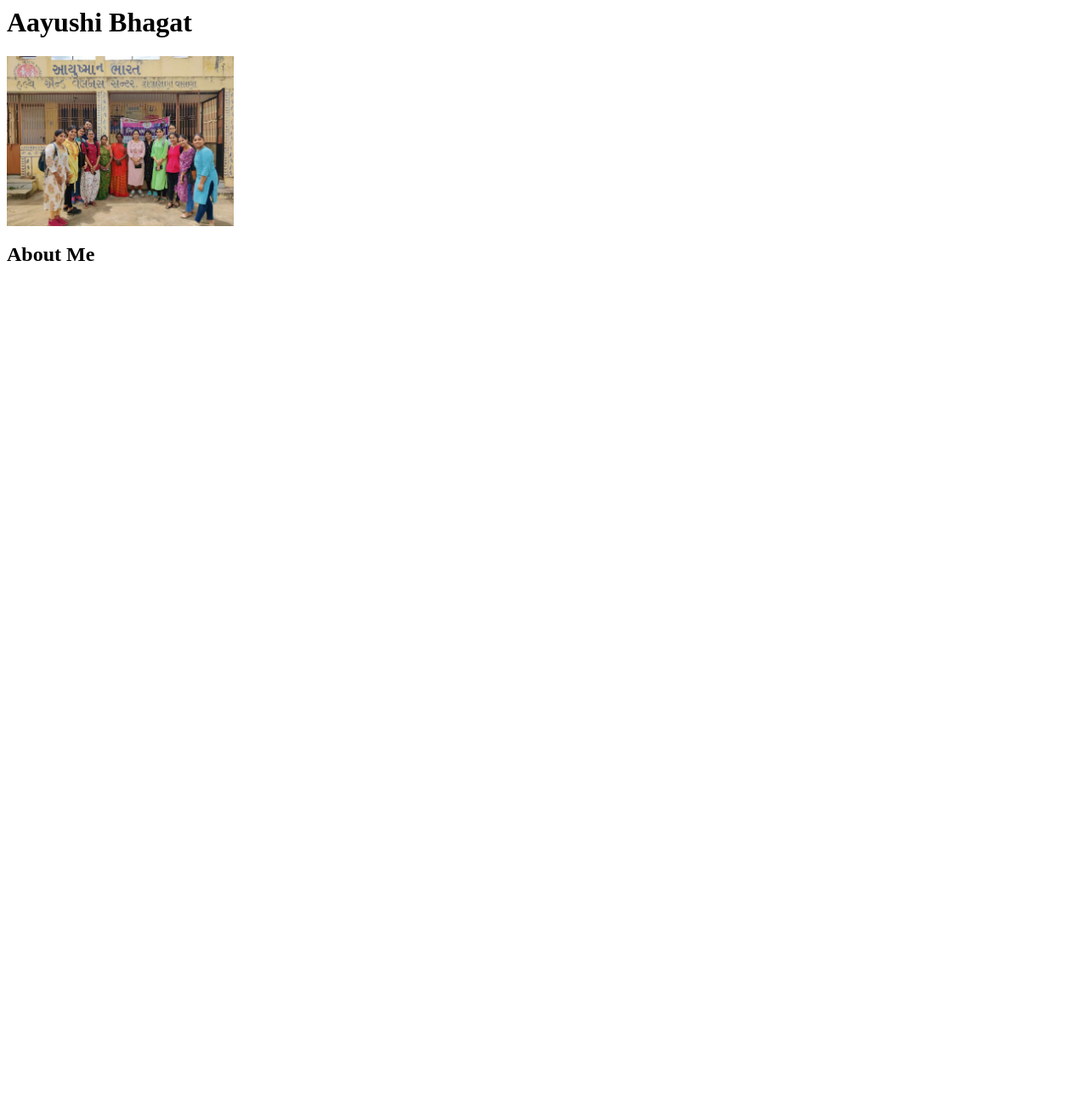
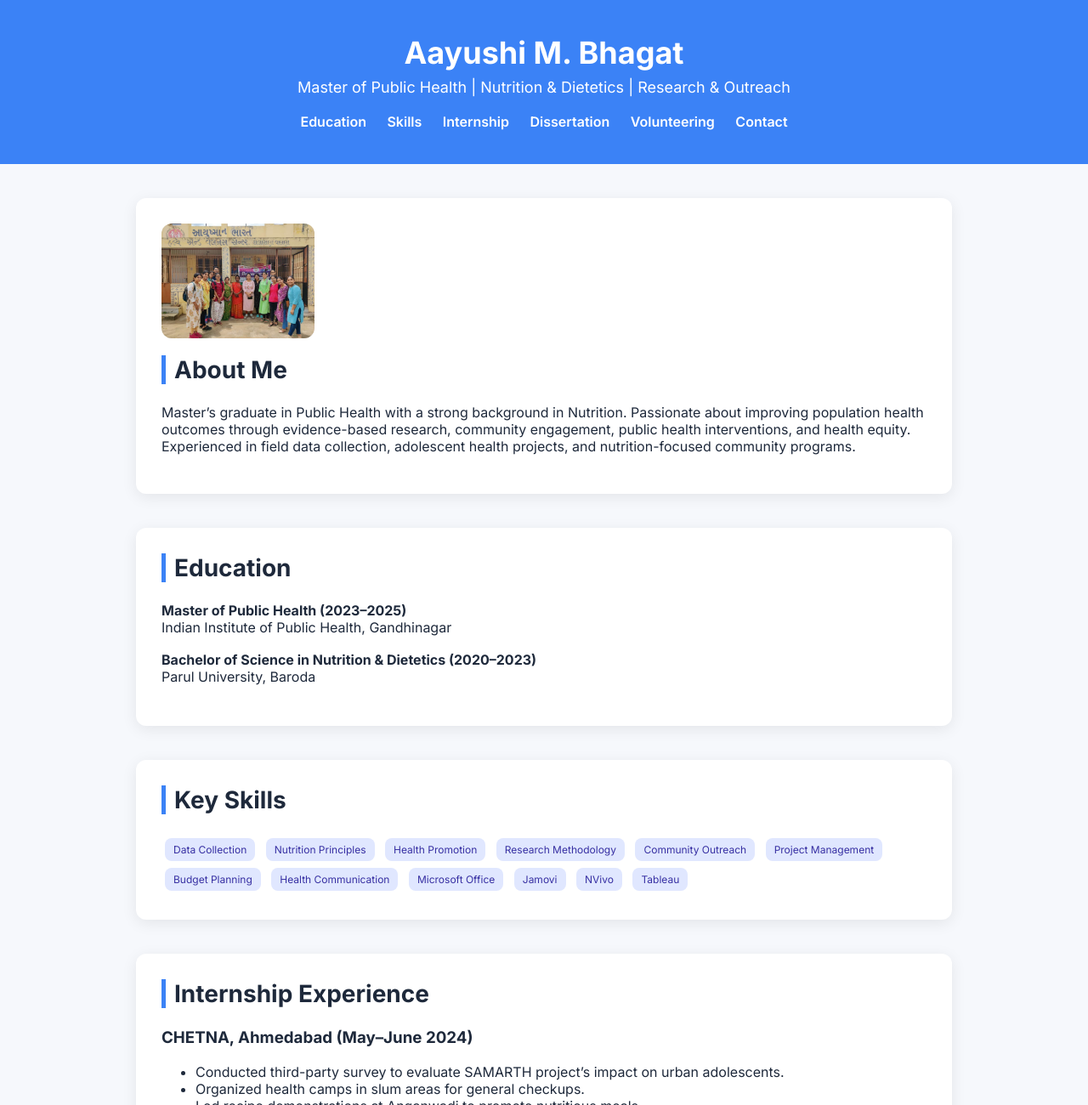
Before and after one commit to aayushimakerghat/aayushimakerghat.github.io, a plain HTML site: page index.html in a window 1280 px wide. Shown: the top 1300 px of the page at 85% size. Before the commit the page ends 800 px from the top, so only its background shows below. Drawn offline with Linux system fonts and the light colour scheme.

Commit message:
Update index.html

```diff
--- a/index.html
+++ b/index.html
@@ -1,10 +1,176 @@
-<html>
+<!DOCTYPE html>
+<html lang="en">
 <head>
-<title>Aayushi Bhagat</title>
+  <meta charset="UTF-8" />
+  <meta name="viewport" content="width=device-width, initial-scale=1.0" />
+  <title>Aayushi Bhagat – Public Health Portfolio</title>
+  <link href="https://fonts.googleapis.com/css2?family=Inter:wght@300;400;600;700&display=swap" rel="stylesheet">
+  <style>
+    body {
+      margin: 0;
+      font-family: 'Inter', sans-serif;
+      background: #f6f8fc;
+      color: #1e293b;
+    }
+    header {
+      background: #3b82f6;
+      color: white;
+      padding: 40px 20px;
+      text-align: center;
+    }
+    header h1 {
+      margin: 0;
+      font-size: 36px;
+      font-weight: 700;
+    }
+    header p {
+      margin: 8px 0 0;
+      font-size: 18px;
+    }
+    nav {
+      margin-top: 20px;
+    }
+    nav a {
+      margin: 0 10px;
+      color: white;
+      text-decoration: none;
+      font-weight: 600;
+    }
+    .section {
+      max-width: 900px;
+      margin: 40px auto;
+      background: white;
+      padding: 30px;
+      border-radius: 12px;
+      box-shadow: 0 4px 18px rgba(0,0,0,0.08);
+    }
+    .section h2 {
+      margin-top: 0;
+      font-size: 28px;
+      border-left: 5px solid #3b82f6;
+      padding-left: 10px;
+    }
+    .item {
+      margin-bottom: 18px;
+    }
+    .tag {
+      display: inline-block;
+      background: #e0e7ff;
+      color: #3730a3;
+      padding: 6px 10px;
+      border-radius: 8px;
+      font-size: 12px;
+      margin: 4px;
+    }
+    footer {
+      text-align: center;
+      padding: 20px;
+      margin-top: 40px;
+      color: #64748b;
+    }
+  </style>
 </head>
+<body>
 
-<body>
-<h1>Aayushi Bhagat</h1>
-<img src="class.jpg" witdth ="200" height="200">
+<header>
+  <h1>Aayushi M. Bhagat</h1>
+  <p>Master of Public Health | Nutrition & Dietetics | Research & Outreach</p>
+  <nav>
+    <a href="#education">Education</a>
+    <a href="#skills">Skills</a>
+    <a href="#internship">Internship</a>
+    <a href="#projects">Dissertation</a>
+    <a href="#volunteering">Volunteering</a>
+    <a href="#contact">Contact</a>
+  </nav>
+</header>
 
-<h2>About Me</h2>
+<section class="section" id="about">
+  <img src="class.jpg" alt="Profile Photo" style="width:180px;border-radius:12px;display:block;margin-bottom:20px;">
+  <h2>About Me</h2>
+  <p>Master’s graduate in Public Health with a strong background in Nutrition. Passionate about improving population health outcomes through evidence-based research, community engagement, public health interventions, and health equity. Experienced in field data collection, adolescent health projects, and nutrition-focused community programs.</p>
+</section>
+
+<section class="section" id="education">
+  <h2>Education</h2>
+  <div class="item"><strong>Master of Public Health (2023–2025)</strong><br>Indian Institute of Public Health, Gandhinagar</div>
+  <div class="item"><strong>Bachelor of Science in Nutrition & Dietetics (2020–2023)</strong><br>Parul University, Baroda</div>
+</section>
+
+<section class="section" id="skills">
+  <h2>Key Skills</h2>
+  <div class="tags">
+    <span class="tag">Data Collection</span>
+    <span class="tag">Nutrition Principles</span>
+    <span class="tag">Health Promotion</span>
+    <span class="tag">Research Methodology</span>
+    <span class="tag">Community Outreach</span>
+    <span class="tag">Project Management</span>
+    <span class="tag">Budget Planning</span>
+    <span class="tag">Health Communication</span>
+    <span class="tag">Microsoft Office</span>
+    <span class="tag">Jamovi</span>
+    <span class="tag">NVivo</span>
+    <span class="tag">Tableau</span>
+  </div>
+</section>
+
+<section class="section" id="internship">
+  <h2>Internship Experience</h2>
+  <h3>CHETNA, Ahmedabad (May–June 2024)</h3>
+  <ul>
+    <li>Conducted third-party survey to evaluate SAMARTH project’s impact on urban adolescents.</li>
+    <li>Organized health camps in slum areas for general checkups.</li>
+    <li>Led recipe demonstrations at Anganwadi to promote nutritious meals.</li>
+    <li>Promoted awareness on balanced diets and maternal health.</li>
+    <li>Organized cognitive development activities for children in Anganwadi.</li>
+  </ul>
+</section>
+
+<section class="section" id="projects">
+  <h2>Dissertation Project</h2>
+  <h3>Shrimad Rajchandra Hospital & Research Center, Dharampur (Jan–Jun 2025)</h3>
+  <ul>
+    <li>Conducted comparative cross-sectional study among 422 tribal school children.</li>
+    <li>Developed structured KAP questionnaires on nutrition, dietary patterns & IFA compliance.</li>
+    <li>Identified misconceptions on iron-rich foods and supplementation.</li>
+    <li>Ensured ethical compliance through engagement with school staff and students.</li>
+    <li>Managed and cleaned large datasets using Epicollect & statistical tools.</li>
+  </ul>
+</section>
+
+<section class="section" id="certifications">
+  <h2>Certifications</h2>
+  <p>Foundations of Public Health Practice – Imperial College London (2023)</p>
+</section>
+
+<section class="section" id="volunteering">
+  <h2>Volunteering Work</h2>
+  <ul>
+    <li>Primary data collection for COHERD’s Cool Roof Project.</li>
+    <li>Volunteered for Alampur Family Survey Project at IIPH-Gandhinagar.</li>
+  </ul>
+</section>
+
+<section class="section" id="conferences">
+  <h2>Conferences Attended</h2>
+  <ul>
+    <li>ACIES 2023 – IIPH Gandhinagar</li>
+    <li>68th Annual National Conference of IPHA (2024)</li>
+    <li>AIIMS Rishikesh Conference on Family Physicians (2024)</li>
+  </ul>
+</section>
+
+<section class="section" id="contact">
+  <h2>Contact</h2>
+  <p><strong>Email:</strong> bhagataayushi12@gmail.com</p>
+  <p><strong>Phone:</strong> 9727381105</p>
+  <p><strong>Location:</strong> Vapi, Gujarat</p>
+</section>
+
+<footer>
+  © 2025 Aayushi M. Bhagat — Public Health Portfolio
+</footer>
+
+</body>
+</html>
```
